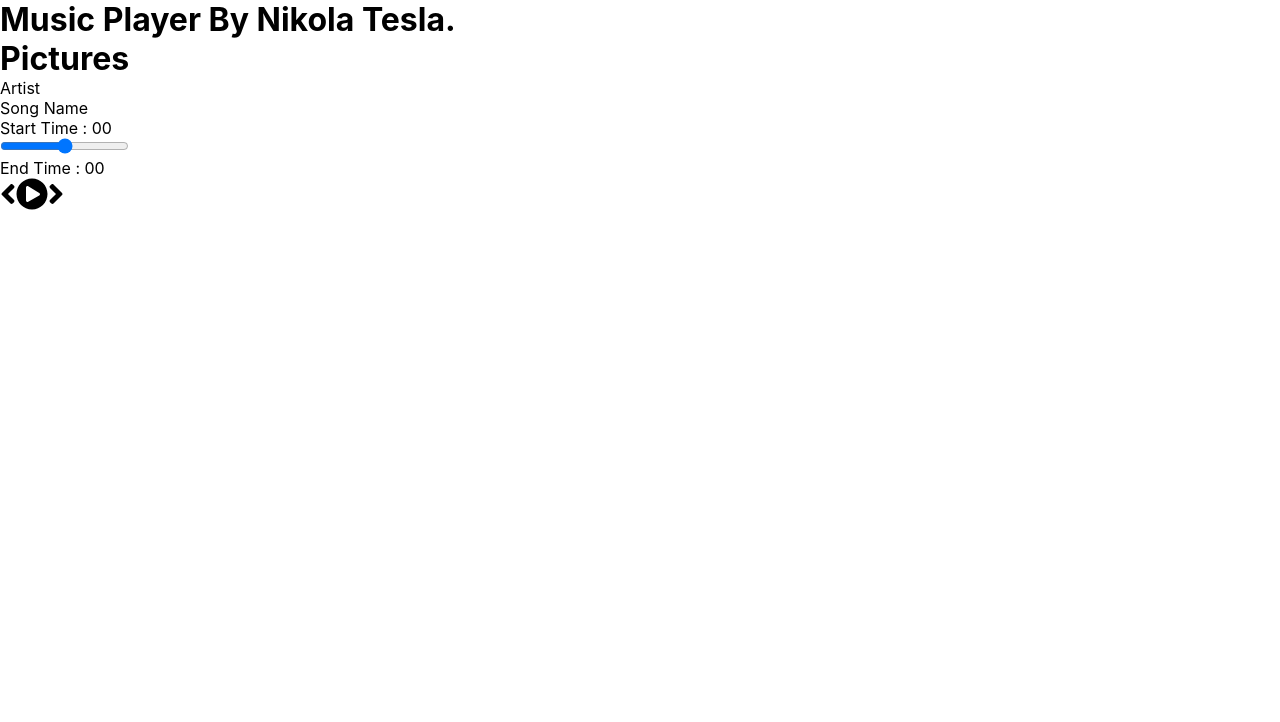
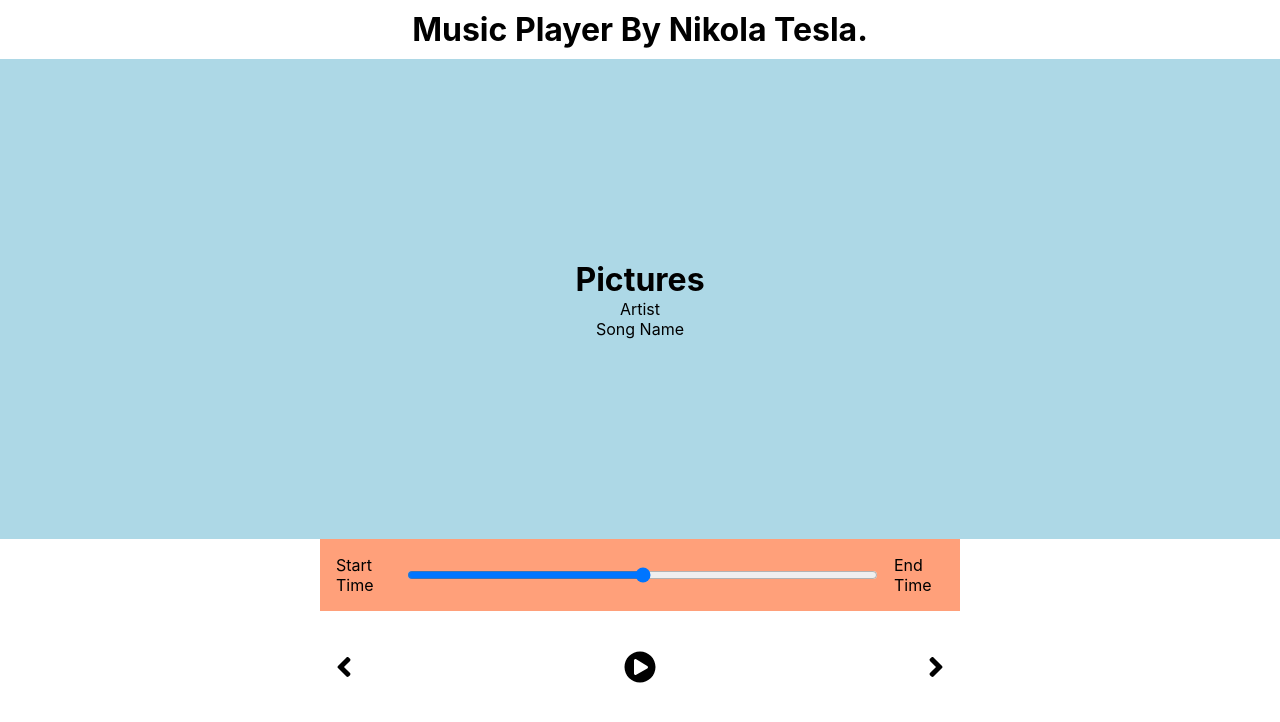
Before and after one commit to ShahriarXD/NikolaTesla-Music-Player, a React (Create React App) app: page / in a window 1280 px wide. Shown: the top 722 px of the page. Built offline with nearby package versions, Linux system fonts and the light colour scheme.

Commit message:
2nd Comit

```diff
--- a/src/App.js
+++ b/src/App.js
@@ -6,7 +6,7 @@ import Player from './Components/Player';
 function App() {
   return (
     <div className="container">
-      <h1>Music Player By Nikola Tesla.</h1>
+      <h1 id="sexy">Music Player By Nikola Tesla.</h1>
       <Songs></Songs>
       <Player></Player>
       </div>
--- a/src/Components/Player.jsx
+++ b/src/Components/Player.jsx
@@ -2,19 +2,18 @@ import React from 'react';
 import { FontAwesomeIcon } from '@fortawesome/react-fontawesome'
 import { faPlayCircle , faAngleRight,  faAngleLeft} from '@fortawesome/free-solid-svg-icons'
 
-
 const Player = () => {
   return (
     <div className="player">
-      <div className="time-controls">
-        <p>Start Time : 00</p>
+      <div className="time-control">
+        <p>Start Time</p>
         <input type="range" name="" id="" />
-        <p>End Time : 00</p>
+        <p>End Time</p>
+        </div>
         <div className="play-control">
           <FontAwesomeIcon className="previous" icon={faAngleLeft} size="2x"></FontAwesomeIcon>
           <FontAwesomeIcon className="play" icon={faPlayCircle} size="2x"></FontAwesomeIcon>
           <FontAwesomeIcon className="forward" icon={faAngleRight} size="2x"></FontAwesomeIcon>
-        </div>
         </div>
     </div>
   );
--- a/src/Styles/App.scss
+++ b/src/Styles/App.scss
@@ -3,3 +3,10 @@
   padding: 0;
   box-sizing: border-box;
 }
+@import "./player";
+@import "./songs";
+
+#sexy {
+  text-align: center;
+  padding: 10px;
+}
--- /dev/null
+++ b/src/Styles/_player.scss
@@ -0,0 +1,29 @@
+.player {
+  min-height: 20vh;
+  display: flex;
+  flex-direction: column;
+  justify-content: space-between;
+  align-items: center;
+}
+.time-control {
+  display: flex;
+  background-color: lightsalmon;
+  width: 50%;
+  input {
+    width: 100%;
+    padding: 1rem 2rem;
+  }
+  p {
+    padding: 1rem 1rem 1rem 1rem;
+  }
+}
+.play-control {
+  display: flex;
+  justify-content: space-between;
+  align-items: center;
+  padding: 1rem;
+  width: 50%;
+  svg {
+    cursor: pointer;
+  }
+}
--- /dev/null
+++ b/src/Styles/_songs.scss
@@ -0,0 +1,8 @@
+.song-container {
+  min-height: 60vh;
+  display: flex;
+  flex-direction: column;
+  justify-content: center;
+  align-items: center;
+  background-color: lightblue;
+}
```
